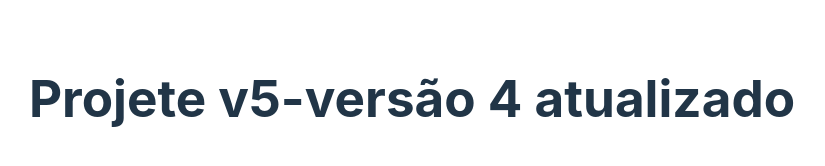
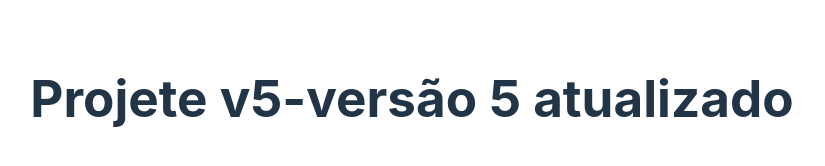
Before and after one commit to ARPDev-Desenvolvimento/init-react-vite-v5, a React (Vite) app: page / in a window 1280 px wide. Shown: the part 302-468 px from the top of the page, without its empty margins (228-1053 px from the left). Built offline with nearby package versions, Linux system fonts and the light colour scheme.

Commit message:
push origin

```diff
--- a/src/App.tsx
+++ b/src/App.tsx
@@ -3,7 +3,7 @@ import "./App.css";
 function App() {
   return (
     <>
-      <h1>Projete v5-versão 4 atualizado</h1>
+      <h1>Projete v5-versão 5 atualizado</h1>
     </>
   );
 }
```
